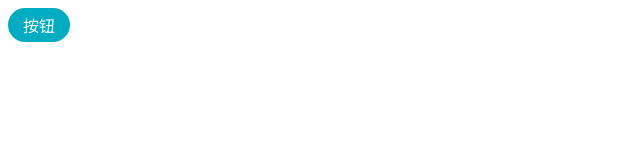
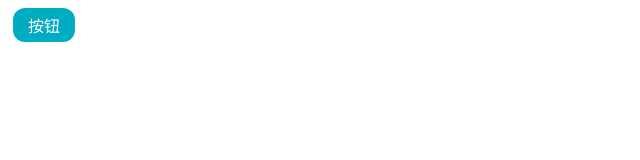
Before and after one commit to cvEngineerAhang/garbageui, a Vue app: page / in a window 1280 px wide. Shown: the top 160 px of the page, without its empty margins (0-640 px from the left). Built offline with nearby package versions, Linux system fonts and the light colour scheme.

Commit message:
8-22,update button

```diff
--- a/packages/button/button.vue
+++ b/packages/button/button.vue
@@ -51,9 +51,12 @@ export default {
 };
 </script>
 <style lang="scss" scoped>
+.J-Button{
+  margin: 0 5px;
+}
 //TODO round
 .J-Button.is-round {
-  border-radius: 20px;
+  border-radius: 12px;
 }
 //TODO circle
 .J-Button.is-circle {
```
